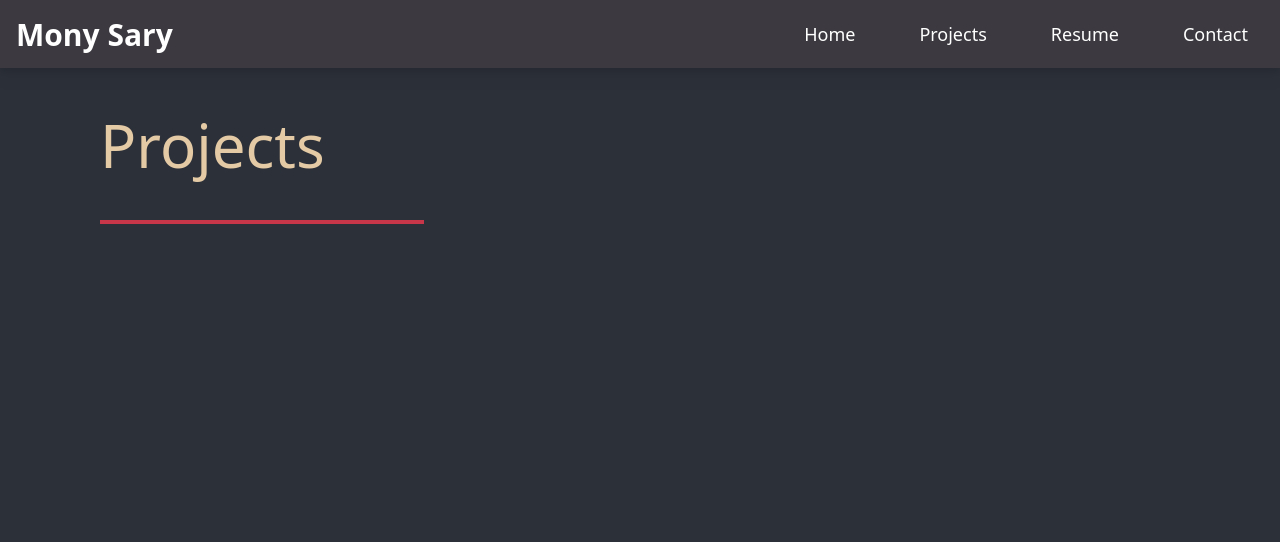
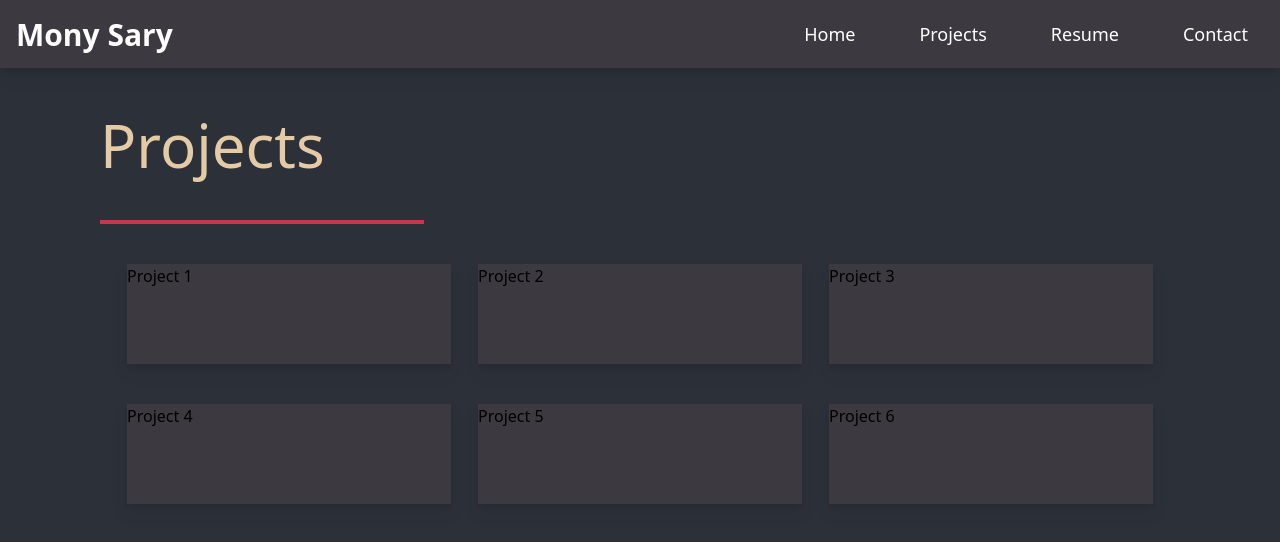
Before and after one commit to monysary/React-Developer-Portfolio, a React (Create React App) app: page / in a window 1280 px wide. Both pictures are taken after a click on the item "Projects". Shown: the top 542 px of the page. Built offline with nearby package versions, Linux system fonts and the light colour scheme.

Commit message:
added project cards in project page

```diff
--- a/src/components/Home/index.js
+++ b/src/components/Home/index.js
@@ -11,7 +11,7 @@ function Home() {
                 <img alt="placeholder-profile" src={profileImage} className="xl:h-[300px] xl:w-[300px] sm:h-[250px] sm:w-[250px] h-auto w-auto sm:m-0 m-[20px]" />
                 <p className="lg:ml-[60px] sm:ml-[40px] my-auto text-[#E4CAA5] sm:text-[20px] xl:text-[30px] text-center">
                     I am a <span className="text-[#C83649]">full stack web developer</span> based in Southern California.
-                    I have strong passion in coding and design and have always been interested in technology.
+                    I have strong passion for coding and learning and have always been interested in technology.
                     I truly enjoy the process of designing and building websites, so let’s build something together!
                 </p>
             </section>
--- a/src/components/Projects/index.js
+++ b/src/components/Projects/index.js
@@ -1,9 +1,38 @@
+import { useState } from "react";
+
 function Projects() {
+    const [project] = useState([
+        {
+            name: 'Project 1'
+        },
+        {
+            name: 'Project 2'
+        },
+        {
+            name: 'Project 3'
+        },
+        {
+            name: 'Project 4'
+        },
+        {
+            name: 'Project 5'
+        },
+        {
+            name: 'Project 6'
+        },
+    ])
+
     return (
         <div className="lg:mx-[100px] sm:mx-[40px] mx-[20px] sm:pt-[100px] pt-[60px]">
             <h2 className="text-[#E4CAA5] md:text-[60px] text-[40px] md:pb-[30px] pb-[10px] lg:mr-[70%] md:mr-[60%] border-b-4 border-[#C83649]">Projects</h2>
-            <div className="">
-
+            <div className="flex flex-wrap md:pt-[40px] pt-[20px] justify-evenly">
+                {project.map((project) => (
+                    <div key={project.name}
+                        className="bg-[#3C3A40] drop-shadow-lg lg:w-[30%] sm:w-[40%] w-[80%] h-[100px] mb-[40px]"
+                    >
+                        {project.name}
+                    </div>
+                ))}
             </div>
         </div>
     )
```
